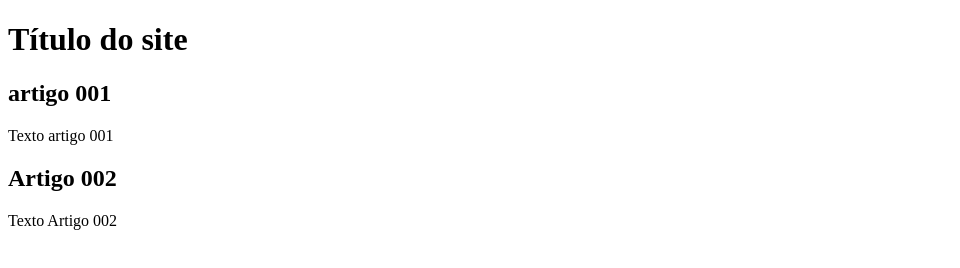
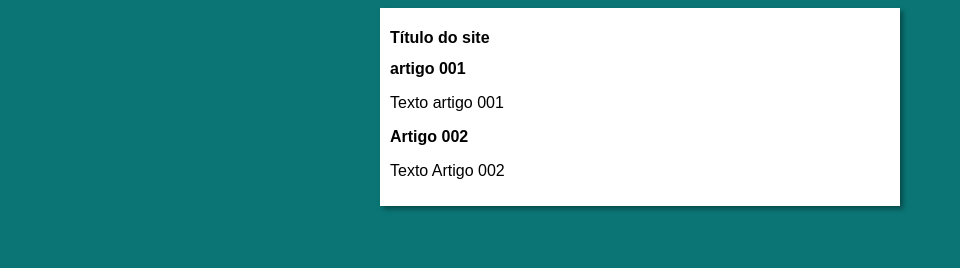
Before and after one commit to Thiagospx/projeto-site, a plain HTML site: page index.html in a window 1280 px wide. Shown: the whole page, without its empty margins (0-960 px from the left). Drawn offline with Linux system fonts and the light colour scheme.

Commit message:
inicio do disign

```diff
--- /dev/null
+++ b/estilos/style.css
@@ -0,0 +1,16 @@
+* {
+    font-family: Arial, Helvetica, sans-serif;
+    font-size: 16px;
+}
+
+body {
+    background-color: rgb(11, 117, 117);
+}
+
+main {
+    background-color: white;
+    width: 500px;
+    margin: auto;
+    padding: 10px;
+    box-shadow: 3px 3px 5px rgba(0, 0, 0, 0.377);
+}
--- a/index.html
+++ b/index.html
@@ -4,6 +4,7 @@
     <meta charset="UTF-8">
     <meta name="viewport" content="width=device-width, initial-scale=1.0">
     <title>Document</title>
+    <link rel="stylesheet" href="estilos/style.css">
 </head>
 <body>
     <main>
```
